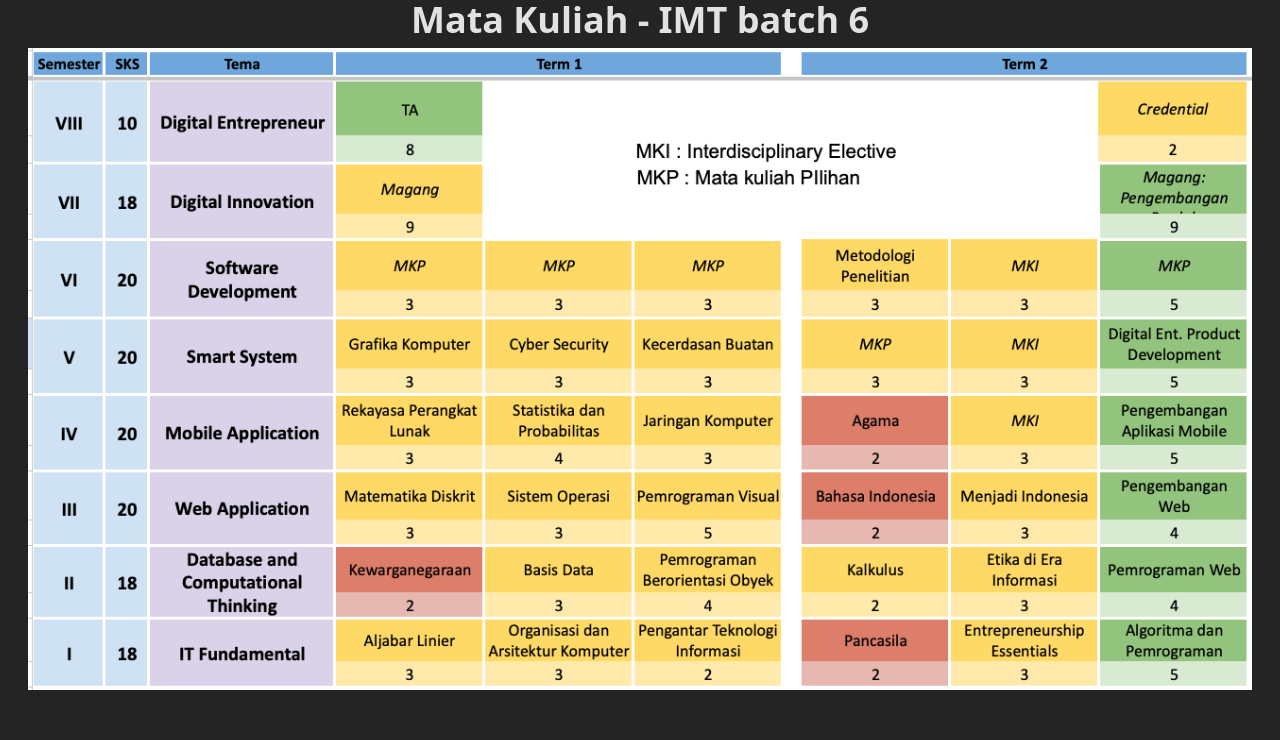
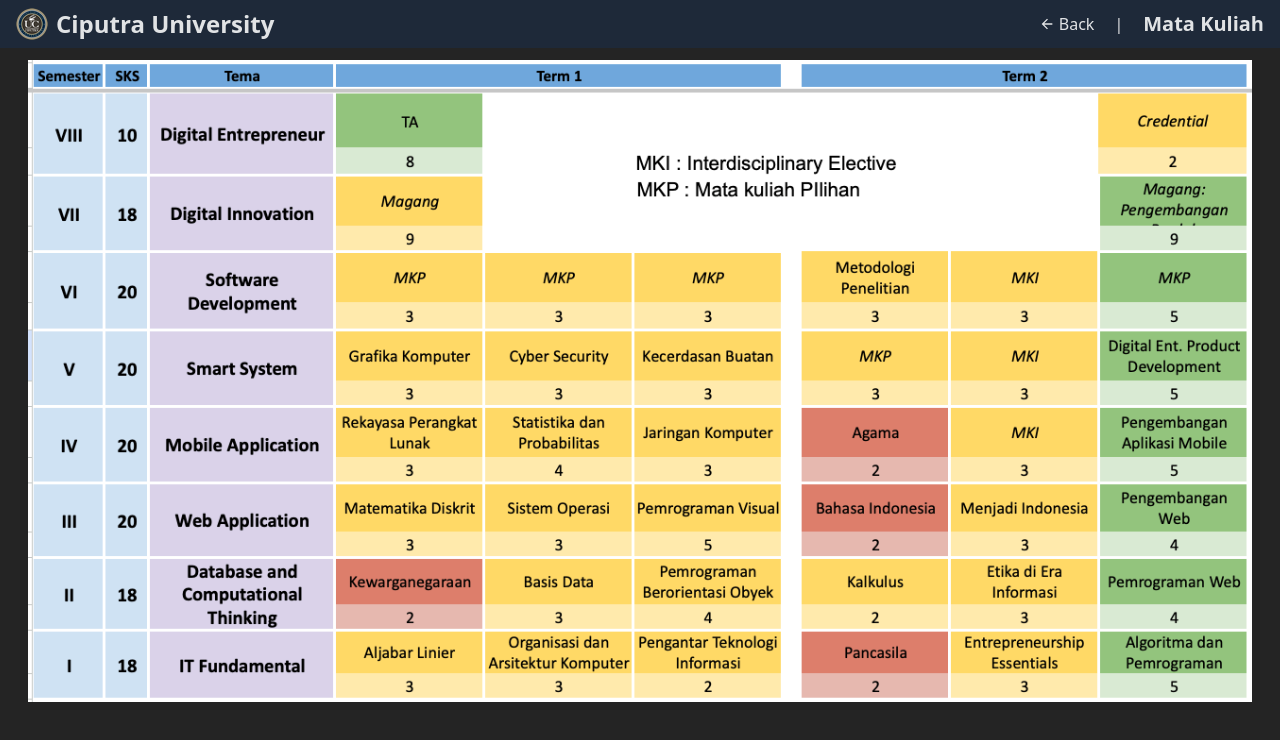
Before and after one commit to diardomarendikrista/uc, a React (Vite) app: page /mata-kuliah in a window 1280 px wide. Shown: the top 740 px of the page. Built offline with nearby package versions, Linux system fonts and the light colour scheme.

Commit message:
feat/navbar: update style navbar

```diff
--- /dev/null
+++ b/src/components/organisms/Navbar.jsx
@@ -0,0 +1,39 @@
+import { Link } from "react-router-dom";
+import { IoMdArrowBack } from "react-icons/io";
+
+export default function Navbar({ backTo, title }) {
+  return (
+    <div className="fixed top-0 left-0 w-full bg-gray-800 flex items-center justify-between px-2 md:px-4 h-12 z-5">
+      <Link
+        to="/"
+        className={
+          "text-center text-xl md:text-2xl font-bold flex gap-2 w-full"
+        }
+      >
+        <img
+          src="/icon.png"
+          alt="Ciputra University"
+          className="w-8 h-8"
+        />
+        <h1>Ciputra University</h1>
+      </Link>
+      {title && (
+        <div className="flex items-center justify-end gap-5 w-[150px] md:w-[50%]">
+          {backTo && (
+            <div className="hidden md:flex items-center gap-5">
+              <Link to={backTo || "/"}>
+                <div className="flex items-center gap-1">
+                  <IoMdArrowBack /> Back
+                </div>
+              </Link>
+              <div>|</div>
+            </div>
+          )}
+          <div className={"text-center text-md md:text-xl font-bold"}>
+            {title}
+          </div>
+        </div>
+      )}
+    </div>
+  );
+}
--- /dev/null
+++ b/src/layout/Layout.jsx
@@ -0,0 +1,13 @@
+import Navbar from "components/organisms/Navbar";
+
+export default function Layout({ backTo, title, children }) {
+  return (
+    <div className="w-full relative">
+      <Navbar
+        title={title}
+        backTo={backTo}
+      />
+      <div className="mt-15 md:mt-15">{children}</div>
+    </div>
+  );
+}
--- a/src/pages/Calendar/index.jsx
+++ b/src/pages/Calendar/index.jsx
@@ -1,13 +1,15 @@
 import ModalDetail from "components/organisms/ModalDetail";
 import CalendarComponent from "components/organisms/CalendarComponent";
 import HolidayList from "components/organisms/HolidayList";
+import Layout from "layout/Layout";
 
 export default function Calendar() {
   return (
+    <Layout
+      title={"UC Calendar"}
+      backTo="/"
+    >
       <div className="flex flex-col justify-center items-center gap-2">
-      <div className={"text-center text-2xl md:text-4xl font-bold"}>
-        <h1>Kalendar UC - IMT batch 6</h1>
-      </div>
         <div>
           <CalendarComponent />
 
@@ -18,5 +20,6 @@
 
         <ModalDetail />
       </div>
+    </Layout>
   );
 }
--- a/src/pages/Home.jsx
+++ b/src/pages/Home.jsx
@@ -1,3 +1,4 @@
+import Layout from "layout/Layout";
 import { cn } from "lib/utils";
 import { Link } from "react-router-dom";
 
@@ -9,17 +10,12 @@
   ];
 
   return (
+    <Layout title="Quick Menu">
       <div className="flex flex-col justify-center items-center gap-2">
-      <div className={"text-center text-2xl md:text-4xl font-bold"}>
-        <h1>Ciputra University - IMT batch 6</h1>
-      </div>
-      <div className="text-center text-xl md:text-xl font-bold">Quick Menu</div>
-
         <div className="flex flex-col gap-2 px-2 md:px-4 w-full">
           {menuData.map((item, index) => (
             <Link
               to={item.url}
-            target="_blank"
               className={cn(
                 "w-full border border-gray-300 py-2",
                 "flex items-center justify-center",
@@ -31,5 +27,6 @@
           ))}
         </div>
       </div>
+    </Layout>
   );
 }
--- a/src/pages/KalendarAkademik/index.jsx
+++ b/src/pages/KalendarAkademik/index.jsx
@@ -1,15 +1,13 @@
+import Layout from "layout/Layout";
+
 export default function KalendarAkademik() {
   const pdfUrl = "/assets/documents/kalendar-akademik-2024-2025.pdf";
 
   return (
-    <div className="w-full">
-      {/* Header */}
-      <div className="text-center mb-2">
-        <h1 className="text-2xl md:text-4xl font-bold">
-          Kalendar Akademik - IMT batch 6
-        </h1>
-      </div>
-
+    <Layout
+      title="Kalendar Akademik"
+      backTo="/"
+    >
       {/* PDF Viewer */}
       <div className="flex justify-center">
         <div className="w-full max-w-[95%] bg-gray-50 rounded-lg shadow-lg p-1 border border-gray-300">
@@ -53,6 +51,6 @@
       <div className="text-center text-gray-400 text-sm mt-6">
         <p>Updated: May 2025</p>
       </div>
-    </div>
+    </Layout>
   );
 }
--- a/src/pages/MataKuliah/index.jsx
+++ b/src/pages/MataKuliah/index.jsx
@@ -1,15 +1,17 @@
+import Layout from "layout/Layout";
+
 export default function MataKuliah() {
   return (
-    <div className="w-full">
-      <div className={"text-center text-2xl md:text-4xl font-bold"}>
-        <h1>Mata Kuliah - IMT batch 6</h1>
-      </div>
+    <Layout
+      title="Mata Kuliah"
+      backTo="/"
+    >
       <div className="flex justify-center mt-2">
         <img
           src="/assets/img/mata-kuliah.png"
           alt="Mata Kuliah"
         />
       </div>
-    </div>
+    </Layout>
   );
 }
```
Also changed, not shown: 1 other file (tests, documents, lock files or other folders). Lines whose indentation alone changed are shown as unchanged.
